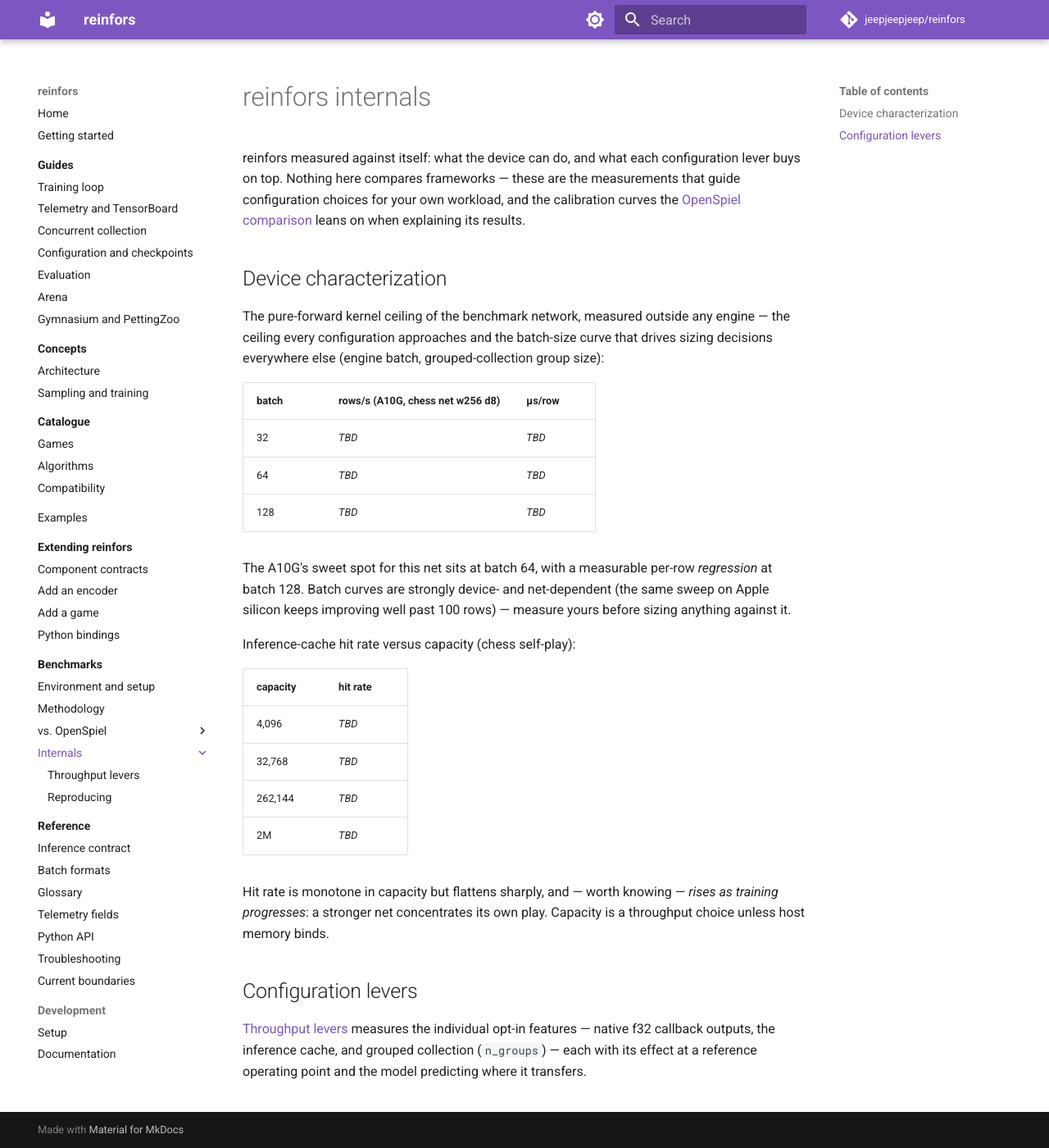
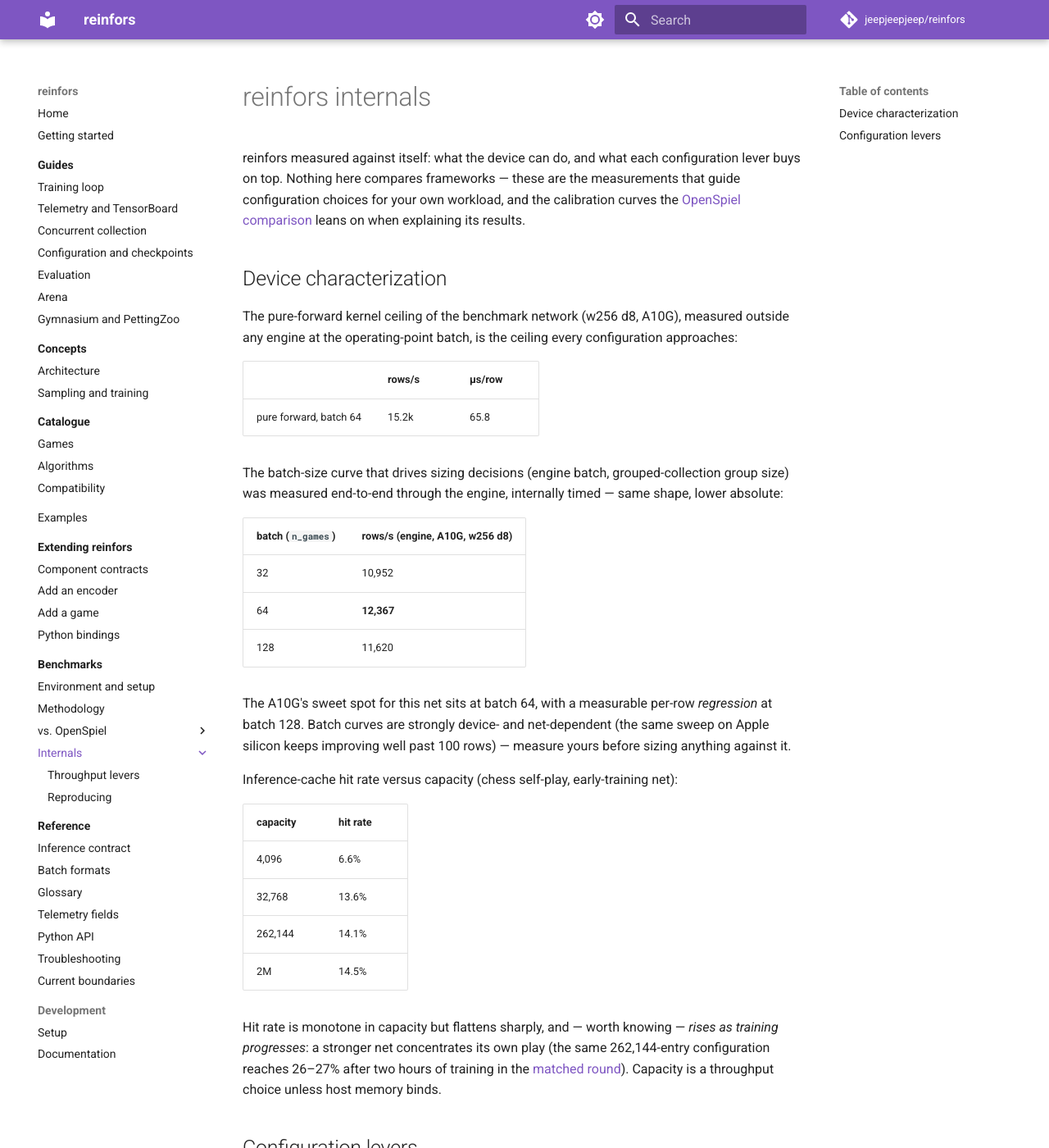
Before and after one commit to jeepjeepjeep/reinfors, an MkDocs documentation site: the page built from docs/benchmarks/internal/index.md, in a window 1280 px wide and 1400 px high. Shown: the whole window at 82% size. Built offline with MkDocs 1.6.1 and Material for MkDocs 9.7.7, drawn with Linux system fonts in a browser that asks for light colours; comment, search, counter and statistics services are not loaded.

Commit message:
benchmarks: device characterization figures (kernel ceiling, engine batch curve, cache capacity)

```diff
--- a/docs/benchmarks/internal/index.md
+++ b/docs/benchmarks/internal/index.md
@@ -7,33 +7,43 @@ guide configuration choices for your own workload, and the calibration curves th
 
 ## Device characterization
 
-The pure-forward kernel ceiling of the benchmark network, measured outside any engine —
-the ceiling every configuration approaches and the batch-size curve that drives sizing
-decisions everywhere else (engine batch, grouped-collection group size):
+The pure-forward kernel ceiling of the benchmark network (w256 d8, A10G), measured
+outside any engine at the operating-point batch, is the ceiling every configuration
+approaches:
 
-| batch | rows/s (A10G, chess net w256 d8) | µs/row |
+| | rows/s | µs/row |
 |---|---|---|
-| 32 | _TBD_ | _TBD_ |
-| 64 | _TBD_ | _TBD_ |
-| 128 | _TBD_ | _TBD_ |
+| pure forward, batch 64 | 15.2k | 65.8 |
+
+The batch-size curve that drives sizing decisions (engine batch, grouped-collection
+group size) was measured end-to-end through the engine, internally timed — same shape,
+lower absolute:
+
+| batch (`n_games`) | rows/s (engine, A10G, w256 d8) |
+|---|---|
+| 32 | 10,952 |
+| 64 | **12,367** |
+| 128 | 11,620 |
 
 The A10G's sweet spot for this net sits at batch 64, with a measurable per-row
 *regression* at batch 128. Batch curves are strongly device- and net-dependent (the same
 sweep on Apple silicon keeps improving well past 100 rows) — measure yours before sizing
 anything against it.
 
-Inference-cache hit rate versus capacity (chess self-play):
+Inference-cache hit rate versus capacity (chess self-play, early-training net):
 
 | capacity | hit rate |
 |---|---|
-| 4,096 | _TBD_ |
-| 32,768 | _TBD_ |
-| 262,144 | _TBD_ |
-| 2M | _TBD_ |
+| 4,096 | 6.6% |
+| 32,768 | 13.6% |
+| 262,144 | 14.1% |
+| 2M | 14.5% |
 
 Hit rate is monotone in capacity but flattens sharply, and — worth knowing — *rises as
-training progresses*: a stronger net concentrates its own play. Capacity is a throughput
-choice unless host memory binds.
+training progresses*: a stronger net concentrates its own play (the same 262,144-entry
+configuration reaches 26–27% after two hours of training in the
+[matched round](../openspiel/matched-round.md)). Capacity is a throughput choice unless
+host memory binds.
 
 ## Configuration levers
 
```
